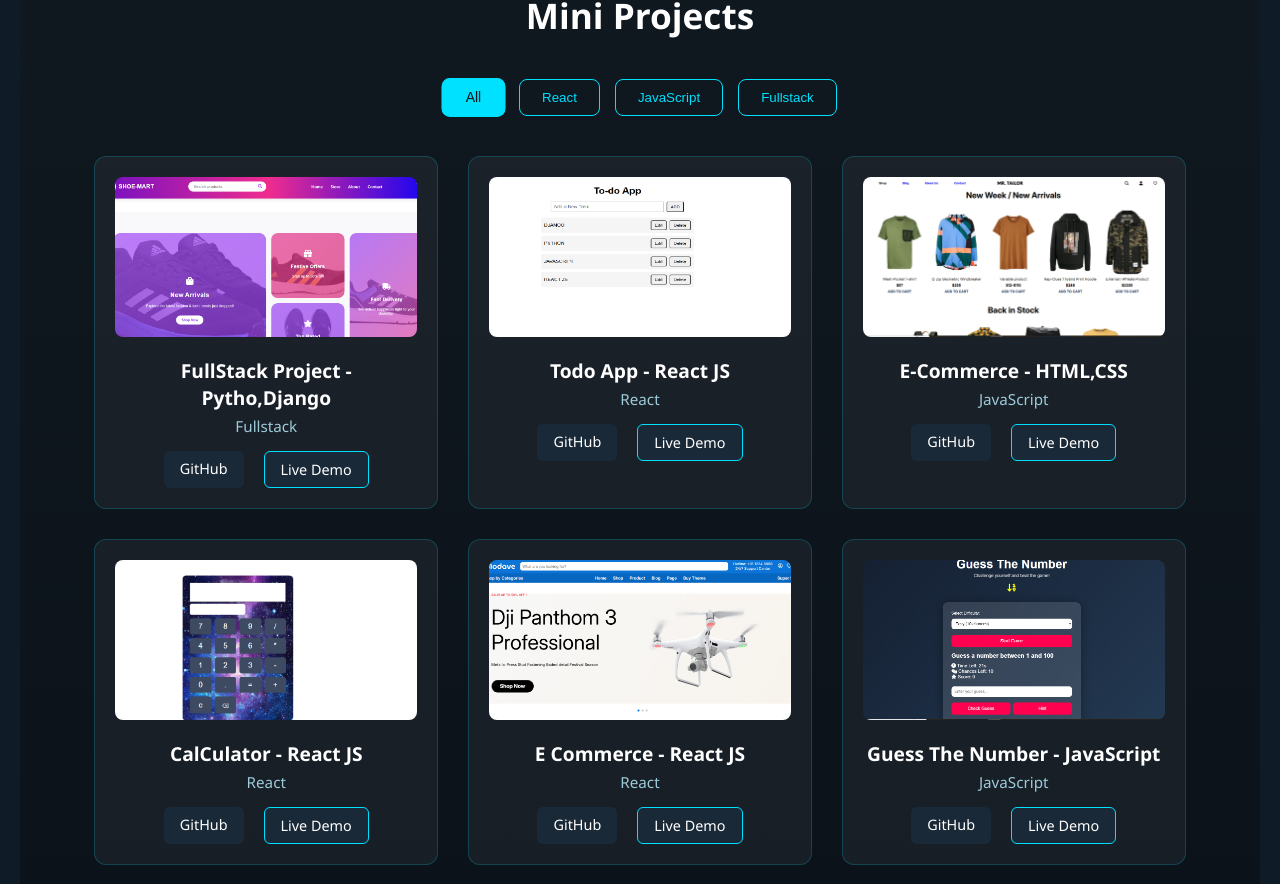
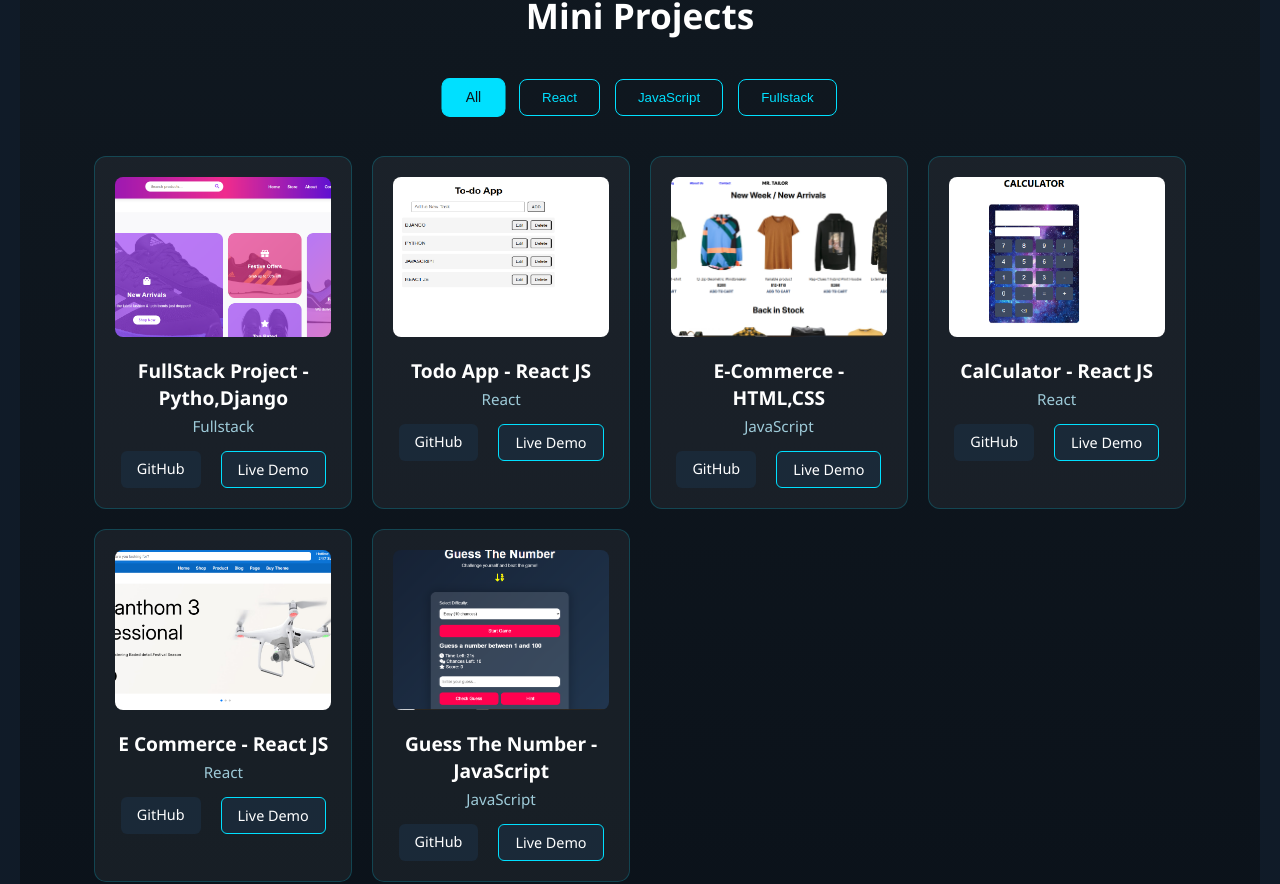
Before and after one commit to gokul-vscode/gokul-portfolio, a React (Create React App) app: page / in a window 1280 px wide. Shown: the part 2423-3307 px from the top of the page. Built offline with nearby package versions, Linux system fonts and the light colour scheme.

Commit message:
updated changes

```diff
--- a/src/Components/Home/Profile/Profile.css
+++ b/src/Components/Home/Profile/Profile.css
@@ -137,7 +137,7 @@ h1{
 
 .profile-pic{
     width: 350px;
-    height: 400px;
+    height: 430px;
     border-radius: 150px;
      border: 5px groove red;
   padding: 20px;
@@ -226,7 +226,7 @@ h1{
 
   .profile-pic {
     width: 220px;
-    height: 220px;
+    height: 260px;
     margin-top: 20px;
   }
 
@@ -255,6 +255,6 @@ h1{
 
   .profile-pic {
     width: 300px;
-    height: 300px;
+    height: 370px;
   }
 }
--- a/src/Components/Home/Projects/Projects.css
+++ b/src/Components/Home/Projects/Projects.css
@@ -226,3 +226,14 @@
     gap: 8px;
   }
 }
+.projects-section {
+  display: block;
+  width: 100%;
+  min-height: auto; /* no fixed height blocking content */
+  overflow: visible;
+}
+.projects-grid {
+  display: grid;
+  grid-template-columns: repeat(auto-fit, minmax(250px, 1fr));
+  gap: 20px;
+}
--- a/src/Components/Home/Projects/Projects.jsx
+++ b/src/Components/Home/Projects/Projects.jsx
@@ -76,7 +76,7 @@ const Projects = () => {
 
 
   return (
-    <motion.section className="projects-section" id="projects"  initial={{ y: 100, opacity: 0 }} whileInView={{ y: 0, opacity: 1 }} transition={{ duration: 0.6, ease: easeOut }} viewport={{ once: true, amount: 0.5 }}>
+    <motion.section className="projects-section" id="projects"  initial={{ y: 100, opacity: 0 }} whileInView={{ y: 0, opacity: 1 }} transition={{ duration: 0.6, ease: easeOut }} viewport={{ once: true, amount: 0.1 }}>
       <h2 className="projects-title">Mini Projects</h2>
 
       <div className="filter-buttons">
```
